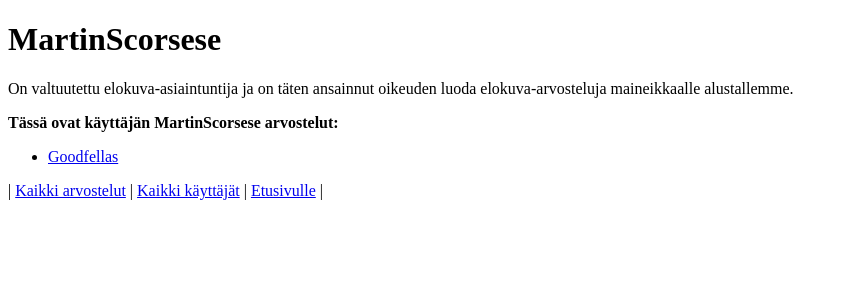
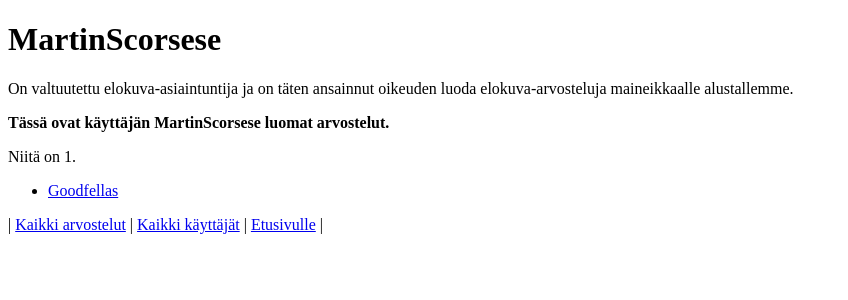
Before and after one commit to lapatinn/kirjainlaatikko, a Flask app: page /show_user/6 in a window 1280 px wide. Shown: the top 300 px of the page, without its empty margins (0-848 px from the left). Run offline with Flask 3, Linux system fonts and the light colour scheme; data comes from the database, SQL or seed files in the repository.

Commit message:
Add a statistic (number of reviews) to user page

```diff
--- a/templates/show_user.html
+++ b/templates/show_user.html
@@ -10,11 +10,15 @@
         On valtuutettu elokuva-asiaintuntija ja on täten ansainnut oikeuden luoda elokuva-arvosteluja
         maineikkaalle alustallemme.
     </p>
+    {% if reviews %}
     <p>
-        <b>Tässä ovat käyttäjän {{ user.username }} arvostelut:</b>
+        <b>Tässä ovat käyttäjän {{ user.username }} luomat arvostelut.</b>
+    </p>
+    <p>
+        Niitä on {{ reviews | count}}.
     </p>
 
-    {% if reviews %}
+
     <ul>
         {% for rev in reviews %}
         <li><a href="/movie_reviews/{{ rev.id }}">{{ rev.movie }}</a></li>
```
Also changed, not shown: app.py (line endings or trailing spaces).
